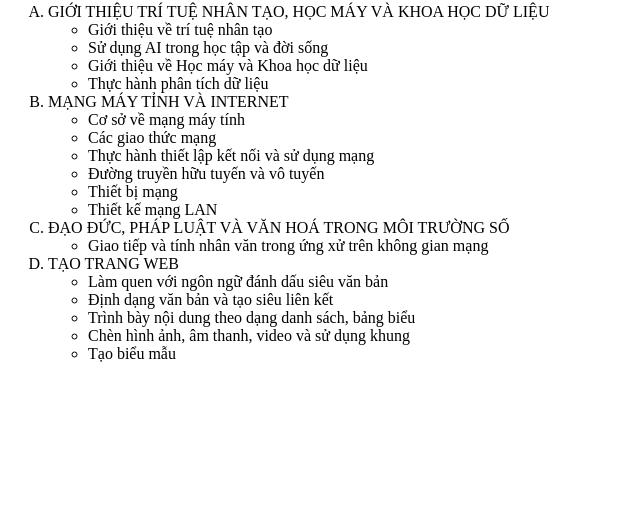
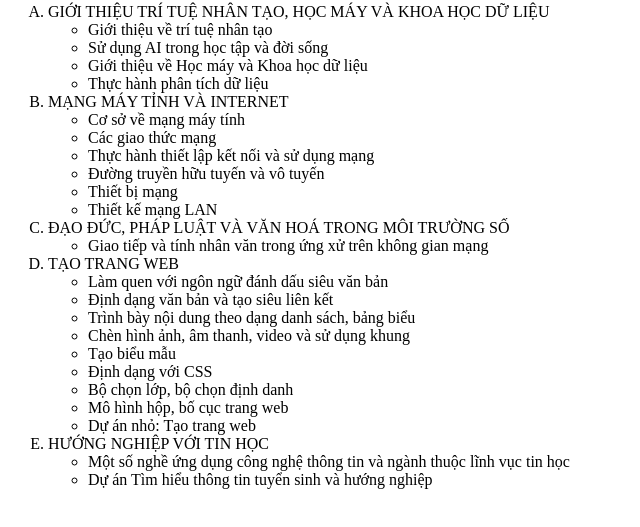
Before and after one commit to phuongthao296/phuongthao, a plain HTML site: page content/tinhoc12.html in a window 1280 px wide. Shown: the part 63-590 px from the top of the page, without its empty margins (0-640 px from the left). Drawn offline with Linux system fonts and the light colour scheme.

Commit message:
Add CSS formatting and career guidance sections

```diff
--- a/content/tinhoc12.html
+++ b/content/tinhoc12.html
@@ -34,7 +34,17 @@
  <li>Trình bày nội dung theo dạng danh sách, bảng biểu</li>
  <li>Chèn hình ảnh, âm thanh, video và sử dụng khung</li>
  <li>Tạo biểu mẫu</li>
+   <li>Định dạng với CSS</li>
+ <li>Bộ chọn lớp, bộ chọn định danh</li>
+ <li>Mô hình hộp, bố cục trang web</li>
+ <li>Dự án nhỏ: Tạo trang web</li>
  </ul>
     </li>
+    <li>HƯỚNG NGHIỆP VỚI TIN HỌC
+<ul>
+  <li>Một số nghề ứng dụng công nghệ thông tin và ngành thuộc lĩnh vục tin học</li>
+<li>Dự án Tìm hiểu thông tin tuyển sinh và hướng nghiệp </li>
+</ul>
+</li>
   </ol>
 </body>
```
